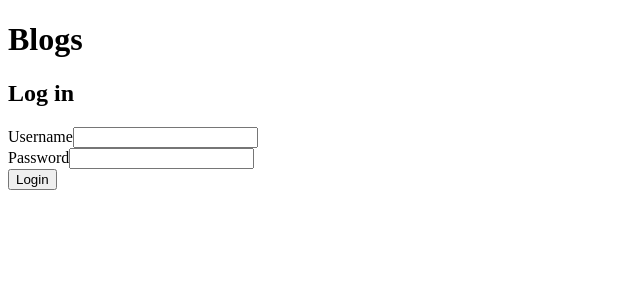
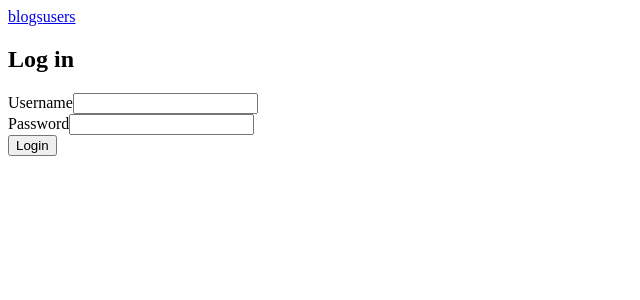
Before and after one commit to adamwozhere/full-stack-open, a React (Vite) app in the folder part7/blogapp/frontend/: page / in a window 1280 px wide. Shown: the top 300 px of the page, without its empty margins (0-640 px from the left). Built offline with nearby package versions, Linux system fonts and the light colour scheme.

Commit message:
exercise 7.14

```diff
--- a/part7/blogapp/frontend/src/App.jsx
+++ b/part7/blogapp/frontend/src/App.jsx
@@ -15,6 +15,7 @@ import UsersList from './components/UsersList';
 import User from './components/User';
 import BlogList from './components/BlogList';
 import LoginForm from './components/LoginForm';
+import NavMenu from './components/NavMenu';
 
 const App = () => {
   const [username, setUsername] = useState('');
@@ -147,9 +148,12 @@ const App = () => {
 
   const handleRemove = async (blogObject) => {
     try {
-      await deleteMutation.mutateAsync(blogObject);
+      // perhaps navigate should not happen until awaiting deleteMutation,
+      // but then there is an error in console as the Blog is momentarily trying to render missing data
 
       navigate('/');
+
+      await deleteMutation.mutateAsync(blogObject);
 
       // cant put this in onSuccess in deleteMutation as axios DELETE does not return the object
       queryClient.setQueryData(['blogs'], (blogs) =>
@@ -170,21 +174,14 @@ const App = () => {
 
   return (
     <div>
-      <h1>Blogs</h1>
+      <NavMenu user={user} logout={handleLogout} />
 
       <Notification />
       <Routes>
-        <Route path="/users" element={<UsersList />} />
-        <Route path="/users/:id" element={<User />} />
         <Route
-          path="/blogs/:id"
+          path="/"
           element={
-            <Blog likeBlog={handleLike} user={user} removeBlog={handleRemove} />
-          }
-        />
-      </Routes>
-
-      {user === null ? (
+            user === null ? (
               <LoginForm
                 handleLogin={handleLogin}
                 username={username}
@@ -201,16 +198,29 @@ const App = () => {
                 handleRemove={handleRemove}
                 blogFormRef={blogFormRef}
               />
-      )}
+            )
+          }
+        />
+        <Route path="/users" element={<UsersList />} />
+        <Route path="/users/:id" element={<User />} />
+        <Route
+          path="/blogs/:id"
+          element={
+            <Blog likeBlog={handleLike} user={user} removeBlog={handleRemove} />
+          }
+        />
+      </Routes>
     </div>
   );
 };
 
 export default App;
 
-// approx 13 hr - exercise 7.16 - works except navigation after removing a blog from the blog page shows errors in console (check order or actions for navigate('/') and says no '/blogs' route - this may be fixed in adding navigation bar / routes in next exercise)
+// approx 13 hr 30 min - exercise 7.17 - added navbar
+
 // NOTE: have not implemented blog sorting by likes yet
-// note: onSuccess useMutation doesn't work for the deleting a record,
+
+// Note: onSuccess useMutation doesn't work for the deleting a record,
 // as the axios request doesn't return the deleted object,
 // I've used a useMutationAsync and moved the setting state logic to the handler instead with await
 // (which is different from the 'like' mutation -- check with the solution after submitting to see if there is a better way,
--- a/part7/blogapp/frontend/src/components/Blog.jsx
+++ b/part7/blogapp/frontend/src/components/Blog.jsx
@@ -17,6 +17,7 @@ const Blog = ({ likeBlog, user, removeBlog }) => {
 
   return (
     <div>
+      <h1>Blog App</h1>
       <h2>{blog.title}</h2>
       <a href={blog.url}>{blog.url}</a>
       <div>
--- a/part7/blogapp/frontend/src/components/BlogList.jsx
+++ b/part7/blogapp/frontend/src/components/BlogList.jsx
@@ -4,6 +4,7 @@ import Toggleable from './Toggleable';
 import NewBlogForm from './NewBlogForm';
 import Blog from './Blog';
 import { Link } from 'react-router-dom';
+import LoginForm from './LoginForm';
 
 const BlogList = ({
   user,
@@ -18,6 +19,9 @@ const BlogList = ({
     queryFn: blogService.getAll,
   });
 
+  if (!user) {
+    return <LoginForm />;
+  }
   if (response.isLoading) {
     return <div>Loading blogs...</div>;
   }
@@ -30,11 +34,7 @@ const BlogList = ({
 
   return (
     <div>
-      <h2>blogs</h2>
-      <span>Logged in as {user.name}</span>{' '}
-      <button type="button" onClick={handleLogout}>
-        Log Out
-      </button>
+      <h2>Blog App</h2>
       <Toggleable label="new blog" ref={blogFormRef}>
         <NewBlogForm createBlog={handleNewBlog} />
       </Toggleable>
--- /dev/null
+++ b/part7/blogapp/frontend/src/components/NavMenu.jsx
@@ -0,0 +1,18 @@
+import { Link } from 'react-router-dom';
+
+const NavMenu = ({ user, login, logout }) => {
+  return (
+    <div>
+      <Link to="/">blogs</Link>
+      <Link to="/users">users</Link>
+      {user ? (
+        <span>
+          Logged in as {user.name}{' '}
+          <button onClick={() => logout()}>logout</button>
+        </span>
+      ) : null}
+    </div>
+  );
+};
+
+export default NavMenu;
```
Lines whose indentation alone changed are shown as unchanged.
